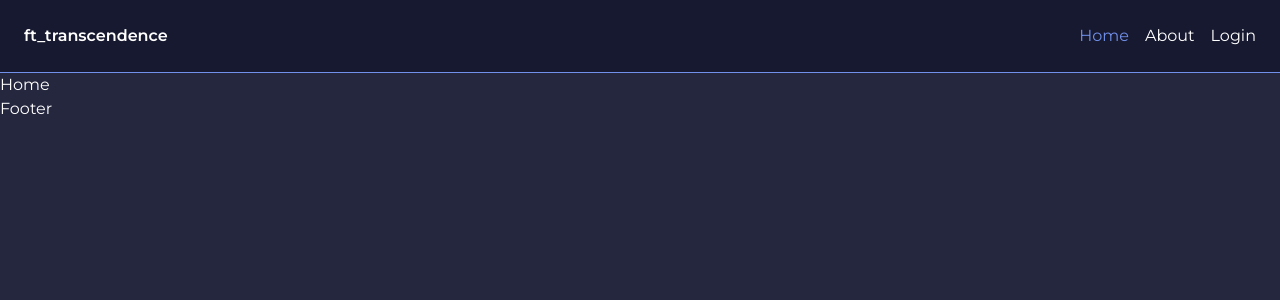
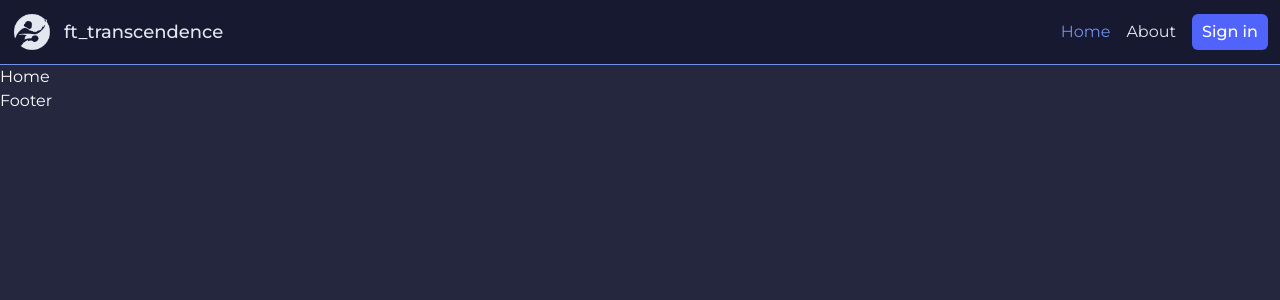
Before and after one commit to fluchtens/42-ft_transcendence, a React (Vite) app in the folder frontend/: page / in a window 1280 px wide. Shown: the top 300 px of the page. Built offline with nearby package versions, Linux system fonts and the light colour scheme.

Commit message:
update header

```diff
--- a/frontend/src/components/Layout/Header.tsx
+++ b/frontend/src/components/Layout/Header.tsx
@@ -1,24 +1,28 @@
-import { useLocation, Link } from "react-router-dom";
+import { useLocation, Link } from "react-router-dom"
+import pongLogo from '/pong_logo.png'
 
 function Header() {
   const { pathname } = useLocation()
 
   return (
     <>
-      <header className="bg-secondary border-b border-quaternary text-white">
-        <nav className="p-6 flex items-center justify-between">
-          <div className="flex gap-3">
-            <a href="/" className="font-semibold">ft_transcendence</a>
+      <header className="bg-secondary border-b border-quaternary">
+        <nav className="p-3 container mx-auto flex max-w-screen-xl justify-between">
+          <div className="flex gap-3 items-center text-lg font-medium">
+            <img src={pongLogo} className="h-10 w-10"/>
+            <Link to={'/'}>ft_transcendence</Link>
           </div>
-          <div className="flex gap-4">
-            <div className={pathname === "/" ? "text-quaternary" : "text-white"}>
+          <div className="flex gap-4 items-center">
+            <div className={pathname === "/" ? "text-quaternary" : ""}>
               <Link to={'/'}>Home</Link>
             </div>
-            <div className={pathname === "/about" ? "text-quaternary" : "text-white"}>
+            <div className={pathname === "/about" ? "text-quaternary" : ""}>
               <Link to={'/about'}>About</Link>
             </div>
-            <div className={pathname === "/login" ? "text-quaternary" : "text-white"}>
-              <Link to={'/login'}>Login</Link>
+            <div className="text-white font-medium">
+              <Link to={'/login'}>
+               <button className="px-2.5 py-1.5 rounded-md bg-quinary hover:bg-quaternary">Sign in</button>
+              </Link>
             </div>
           </div>
         </nav>
--- a/frontend/src/styles/global.css
+++ b/frontend/src/styles/global.css
@@ -3,5 +3,5 @@
 @tailwind utilities;
 
 body {
-  @apply bg-primary font-montserrat;
+  @apply bg-primary font-montserrat text-slate-200;
 }
```
Also changed, not shown: frontend/public/pong_logo.png (added).
